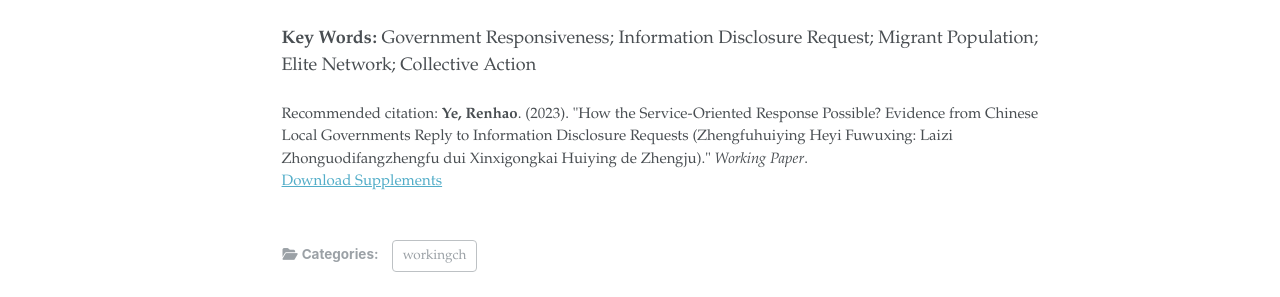
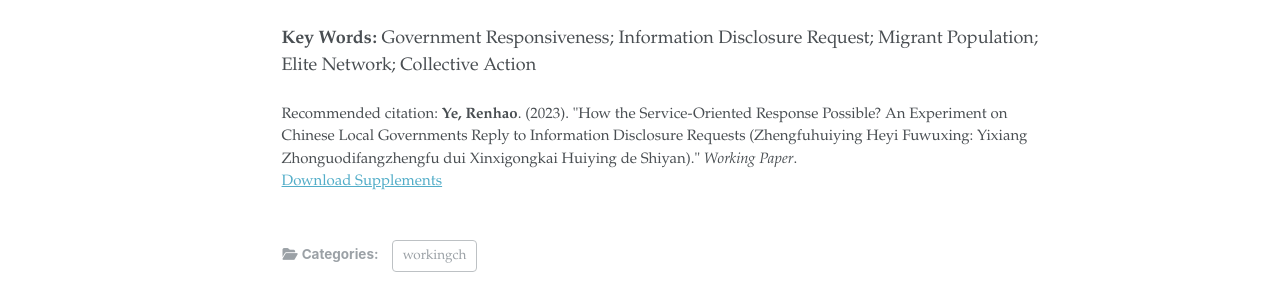
Before and after one commit to thenhow-ye/thenhow-ye.github.io, a Jekyll site: the page built from _publications/2023-11-30-response-disclose.md, in a window 1280 px wide and 1334 px high. Shown: the part 608-905 px from the top of the window. Built offline with Jekyll 4.4.1, drawn with Linux system fonts in a browser that asks for light colours; some web fonts are replaced.

Commit message:
Update 2023-11-30-response-disclose.md

```diff
--- a/_publications/2023-11-30-response-disclose.md
+++ b/_publications/2023-11-30-response-disclose.md
@@ -7,7 +7,7 @@ excerpt: 'Focusing on government responses to information disclosure request, th
 date: 2023-11-30
 venue: 'Working Paper'
 slidesurl: 'http://thenhow-ye.github.io/files/Ye-how-service-oriented-response-possible.pdf'
-citation: "<b>Ye, Renhao</b>. (2023). &quot;How the Service-Oriented Response Possible? Evidence from Chinese Local Governments Reply to Information Disclosure Requests (Zhengfuhuiying Heyi Fuwuxing: Laizi Zhonguodifangzhengfu dui Xinxigongkai Huiying de Zhengju).&quot; <i>Working Paper</i>."
+citation: "<b>Ye, Renhao</b>. (2023). &quot;How the Service-Oriented Response Possible? An Experiment on Chinese Local Governments Reply to Information Disclosure Requests (Zhengfuhuiying Heyi Fuwuxing: Yixiang Zhonguodifangzhengfu dui Xinxigongkai Huiying de Shiyan).&quot; <i>Working Paper</i>."
 ---
 
 **Abstract:** Government's continuous responsiveness is regarded as a crucial feature of modern political systems. In the context of non-democratic regimes, scholars have discussed government responsiveness to heterogenous interests through “top-down” and “bottom-up” mechanisms by introducing particular policies. However, few concerns about government responsiveness to citizen needs in everyday governance based on relevant laws and regulations. Focusing on government responses to “information disclosure request”, this paper conducts an experimental design and categorizes government responses from different prefectural governments to the same disclosure request into four types: service-oriented, procedural, referral, and non-response. Analysis reveals that “migrant population size” significantly influences local government responsiveness, with citizens from cities with higher “migrant population ratios” are more likely to receive service-oriented responses. Additionally, “elite networks” and “collective action pressure” serve as important moderating factors in this relationship.
```
